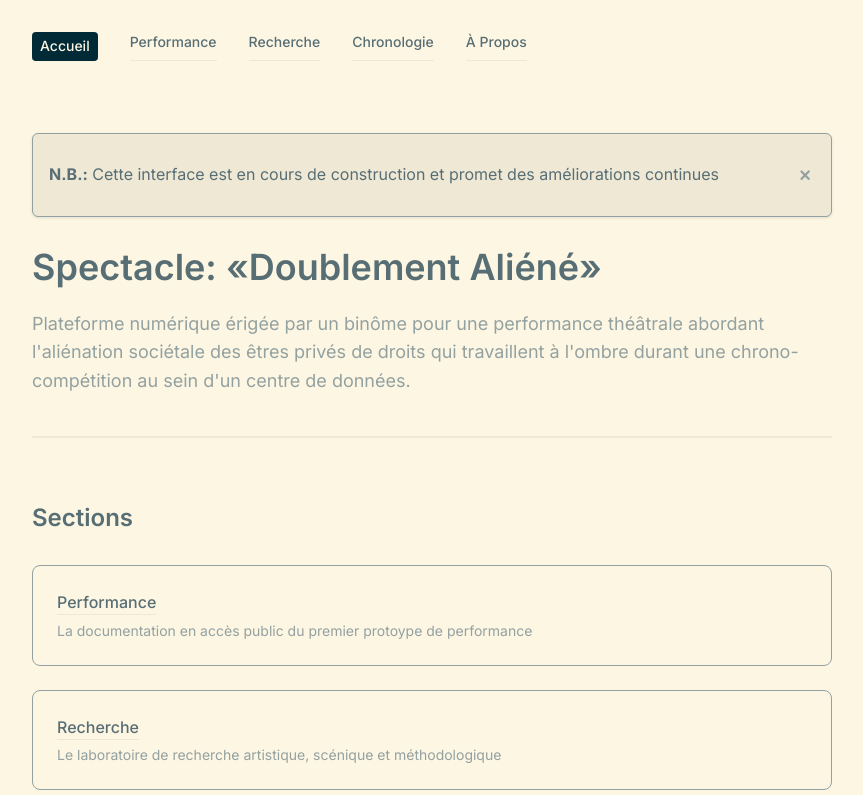
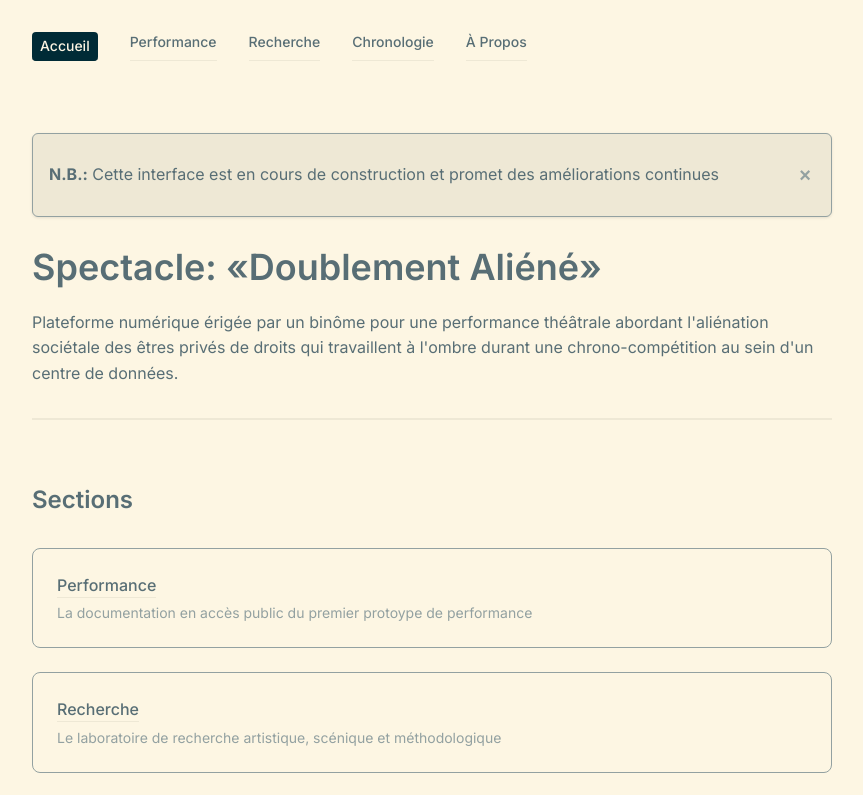
Before and after one commit to daqhris/DoublementAliene, a Next.js app: page / in a window 1280 px wide. Shown: the top 795 px of the page, without its empty margins (208-1071 px from the left). Built offline with nearby package versions, Linux system fonts and the light colour scheme; no server answers.

Commit message:
edit color aspect of subtitle

```diff
--- a/app/page.tsx
+++ b/app/page.tsx
@@ -17,7 +17,7 @@ export default function HomePage() {
           <h1 className="theater-heading-lg">
             Spectacle: «Doublement Aliéné»
           </h1>
-          <p className="theater-subtitle">
+          <p className="theater-text">
             Plateforme numérique érigée par un binôme pour une performance théâtrale abordant l&apos;aliénation sociétale des êtres privés de droits qui travaillent à l&apos;ombre durant une chrono-compétition au sein d&apos;un centre de données.
           </p>
         </div>
```
